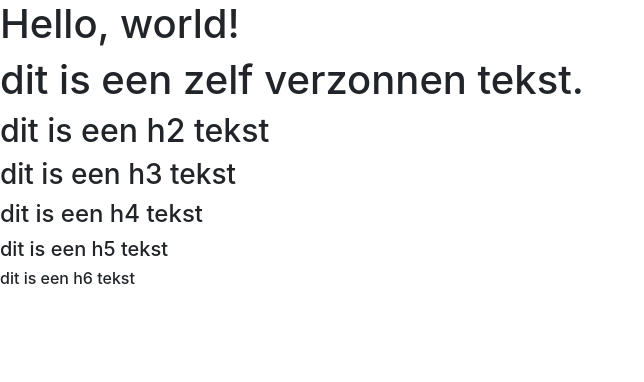
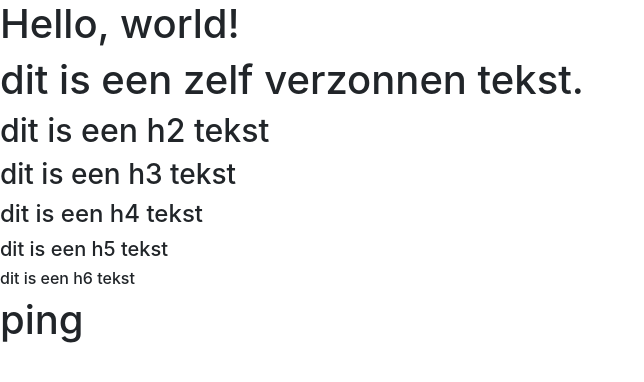
Before and after one commit to MaxxieMax/vebr, a plain HTML site: page index.html in a window 1280 px wide. Shown: the whole page, without its empty margins (0-644 px from the left). Drawn offline with nearby package versions, Linux system fonts and the light colour scheme.

Commit message:
eerste pull

```diff
--- a/index.html
+++ b/index.html
@@ -20,6 +20,9 @@
     <h5>dit is een h5 tekst</h5>
     <h6>dit is een h6 tekst</h6>
 
+
+    <h1>ping</h1>
+
     <!-- Optional JavaScript -->
     <!-- jQuery first, then Popper.js, then Bootstrap JS -->
     <script src="https://code.jquery.com/jquery-3.3.1.slim.min.js" integrity="sha384-q8i/X+965DzO0rT7abK41JStQIAqVgRVzpbzo5smXKp4YfRvH+8abtTE1Pi6jizo" crossorigin="anonymous"></script>
```
